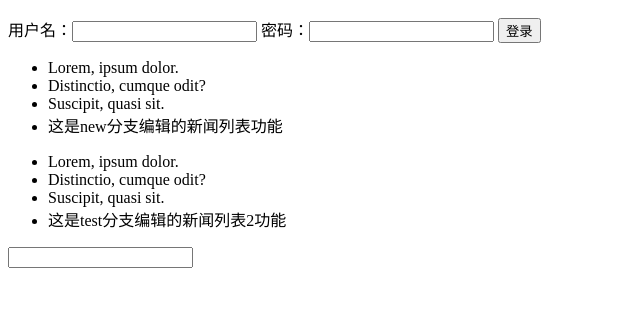
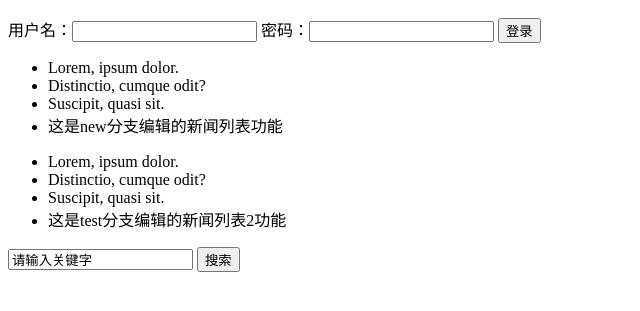
Before and after one commit to lenovozxh25/gitLesson30, a plain HTML site: page index.html in a window 1280 px wide. Shown: the part 127-438 px from the top of the page, without its empty margins (0-640 px from the left). Drawn offline with Linux system fonts and the light colour scheme.

Commit message:
搜索功能完成，并且修改了method、

```diff
--- a/index.html
+++ b/index.html
@@ -11,7 +11,7 @@
     <h2>我是h2</h2>
 
     <div class="login">
-        <form action="" method="">
+        <form action="" method="POST">
             用户名：<input type="text">
             密码：<input type="text">
             <button type="submit">登录</button>
@@ -36,7 +36,8 @@
 
     <!-- 添加搜索框 -->
     <div>
-        <input type="text">
+        <input type="text" value="请输入关键字">
+        <button>搜索</button>
     </div>
 </body>
 </html>
```
